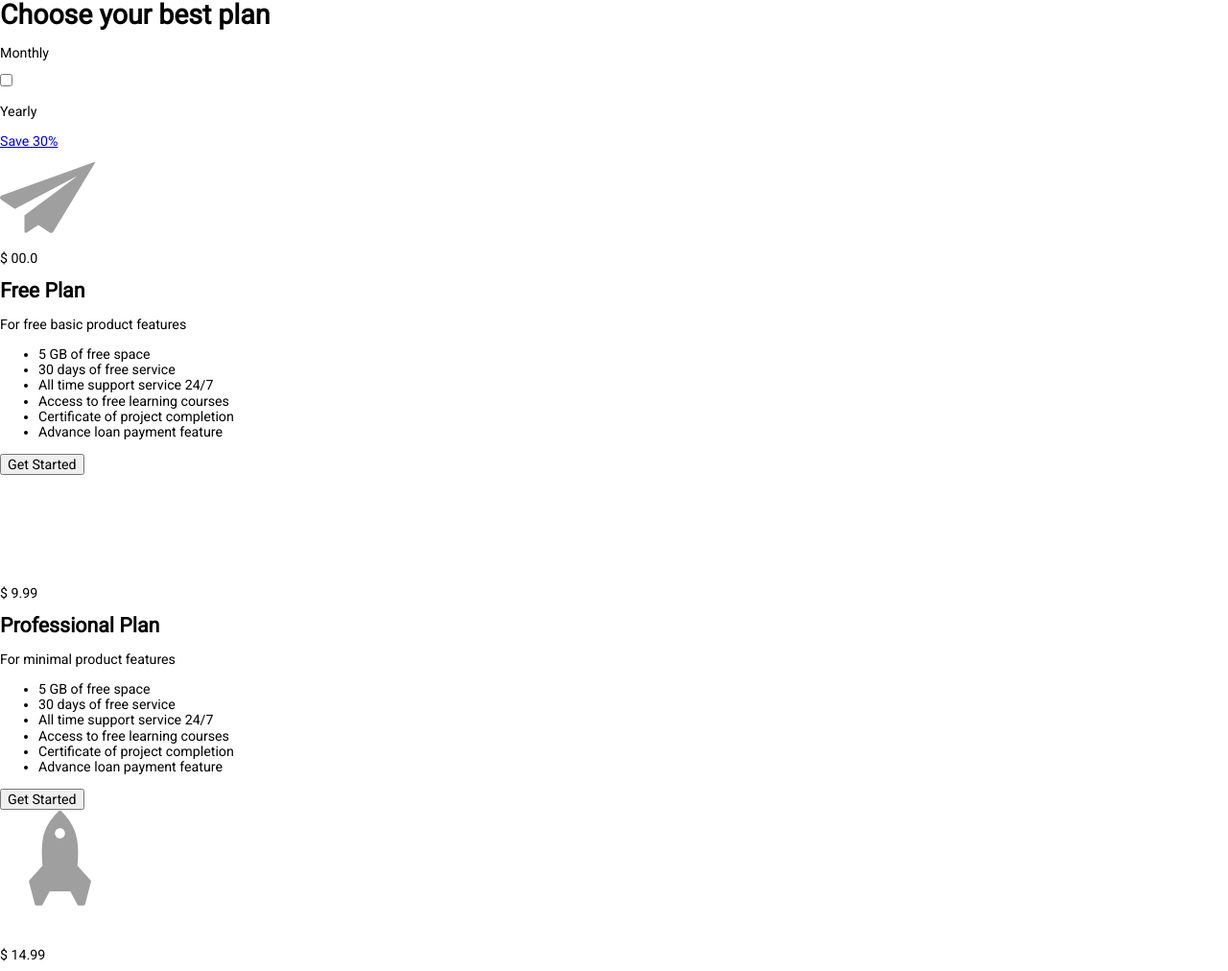
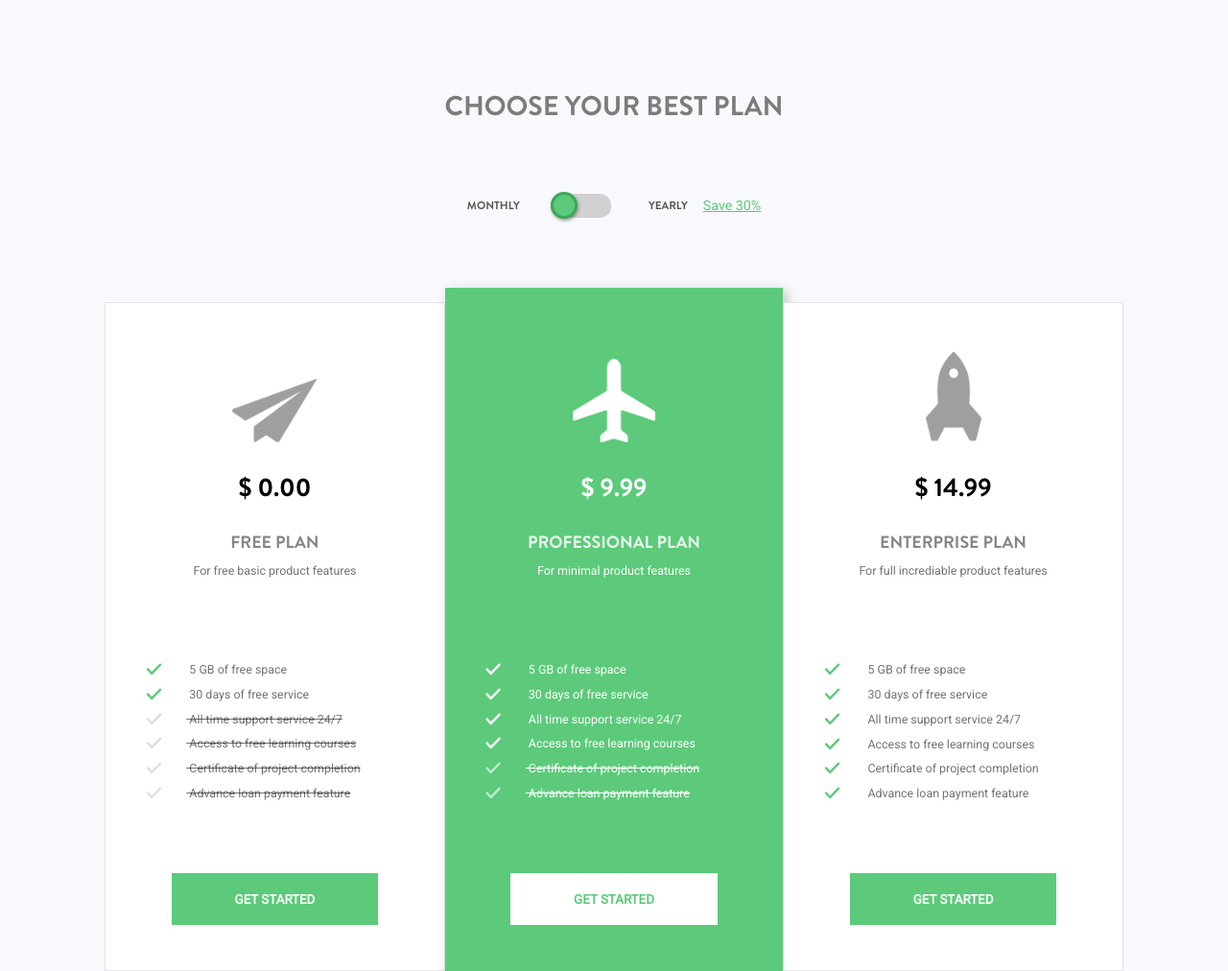
Before and after one commit to GMerencio/pricing-plan, a website built with webpack: page dist/index.html in a window 1280 px wide. Shown: the top 1012 px of the page at 96% size. Built offline with nearby package versions, Linux system fonts and the light colour scheme; files that its build step writes are made by us from their sources.

Commit message:
Style done

```diff
--- a/src/js/prices.js
+++ b/src/js/prices.js
@@ -1,5 +1,5 @@
-var MONTH_PRICES = ["00.0", "9.99", "14.99"];
-var YEARLY_PRICES = ["00.0", "99.99", "154.99"];
+var MONTH_PRICES = ["0.00", "9.99", "14.99"];
+var YEARLY_PRICES = ["0.00", "99.99", "154.99"];
 export var PRICING_OPTIONS = {MONTHLY: "month", YEARLY: "year"};
 
 /**
--- /dev/null
+++ b/src/scss/fontello.css
@@ -0,0 +1,58 @@
+@font-face {
+  font-family: 'fontello';
+  src: url('../font/fontello.eot?74764449');
+  src: url('../font/fontello.eot?74764449#iefix') format('embedded-opentype'),
+       url('../font/fontello.woff2?74764449') format('woff2'),
+       url('../font/fontello.woff?74764449') format('woff'),
+       url('../font/fontello.ttf?74764449') format('truetype'),
+       url('../font/fontello.svg?74764449#fontello') format('svg');
+  font-weight: normal;
+  font-style: normal;
+}
+/* Chrome hack: SVG is rendered more smooth in Windozze. 100% magic, uncomment if you need it. */
+/* Note, that will break hinting! In other OS-es font will be not as sharp as it could be */
+/*
+@media screen and (-webkit-min-device-pixel-ratio:0) {
+  @font-face {
+    font-family: 'fontello';
+    src: url('../font/fontello.svg?74764449#fontello') format('svg');
+  }
+}
+*/
+
+ [class^="icon-"]:before, [class*=" icon-"]:before {
+  font-family: "fontello";
+  font-style: normal;
+  font-weight: normal;
+  speak: none;
+
+  display: inline-block;
+  text-decoration: inherit;
+  width: 1em;
+  margin-right: .2em;
+  text-align: center;
+  /* opacity: .8; */
+
+  /* For safety - reset parent styles, that can break glyph codes*/
+  font-variant: normal;
+  text-transform: none;
+
+  /* fix buttons height, for twitter bootstrap */
+  line-height: 1em;
+
+  /* Animation center compensation - margins should be symmetric */
+  /* remove if not needed */
+  margin-left: .2em;
+
+  /* you can be more comfortable with increased icons size */
+  /* font-size: 120%; */
+
+  /* Font smoothing. That was taken from TWBS */
+  -webkit-font-smoothing: antialiased;
+  -moz-osx-font-smoothing: grayscale;
+
+  /* Uncomment for 3D effect */
+  /* text-shadow: 1px 1px 1px rgba(127, 127, 127, 0.3); */
+}
+
+.icon-check:before { content: '\e800'; } /* '' */
--- a/src/scss/main.scss
+++ b/src/scss/main.scss
@@ -16,8 +16,17 @@
  * Body.................Base body style.
  * Headings.............H1-H6 base styles.
  *
+ * OBJECTS
+ * Text.................Various text styles.
+ * List.................Styles for ordered and unordered lists.
+ * Image................Various image styles.
+ *
  * COMPONENTS
  * Buttons..............Button elements.
+ * Pricing-options......Monthly/Yearly pricing options.
+ * Toggle-switch........Toggle switch component.
+ * Containers...........Generic containers used throughout the site.
+ * Icons................Icons used throughout the site.
  */
 
 
@@ -51,7 +60,9 @@ $browser-context: 16;
 $white-lilac: #F8F9FC;
 $boulder: #7C7C7C;
 $emerald: #5CCA7A;
+$emerald-2: #5DC97B;
 $alto: #D1D1D1;
+$alto-2: #DFDFDF;
 $white: #FFF;
 $black: #000;
 $chateau-green: #3BA959;
@@ -71,16 +82,23 @@ $grayish-4: rgba(0,0,0,0.78);
 
 @font-face {
     font-family: 'brandon-bold';
-    src: url('../fonts/brandon_bld.otf');
+    src: url('../font/brandon_bld.otf');
 }
 
-$main-font: 'Roboto', sans-serif;
+$main-font: 'brandon-bold', sans-serif;
+$secondary-font: 'Roboto', sans-serif;
 
 
 
 /*------------------------------------*\
   #Breakpoints
 \*------------------------------------*/
+
+$bp-medium: em(900);
+$bp-large: em(1200);
+
+$large-screen-and-below: "(max-width: #{$bp-large})";
+$medium-screen-and-below: "(max-width: #{$bp-medium})";
 
 
 
@@ -104,6 +122,10 @@ html {
 
 html {
   font-size: (100vw/1440) * $browser-context;
+
+  @media #{$large-screen-and-below} {
+    font-size: 14px;
+  }
 }
 
 
@@ -114,6 +136,7 @@ html {
 
 body {
   font-family: $main-font;
+  background-color: $white-lilac;
 }
 
 
@@ -129,5 +152,272 @@ h1, h2, h3, h4, h5, h6 {
 
 
 /*------------------------------------*\
+  #Text
+\*------------------------------------*/
+
+.txt-link {
+  font-size: rem(16);
+  color: $emerald;
+  font-family:  $secondary-font;
+  font-weight:  500;
+  margin-left: rem(18);
+}
+
+.txt-price {
+  margin-bottom:  rem(36);
+  margin-top:     rem(36);
+  font-size:    rem(30);
+  font-weight:  400;
+  font-family:  $main-font;
+  color: $black;
+}
+
+.txt-price--special {
+  color: $white;
+}
+
+.heading-main {
+  margin-top:     rem(107);
+  margin-bottom:  rem(72);
+  text-transform: uppercase;
+  color: $boulder;
+  font-weight:  400;
+  text-align: center;
+
+  @media #{$medium-screen-and-below} {
+    margin-top:     0;
+    margin-bottom:  rem(25);
+  }
+}
+
+.heading-pricing {
+  text-transform: uppercase;
+  font-size:    rem(20);
+  font-weight:  400;
+  font-family:  $main-font;
+  color: $grayish;
+}
+
+.heading-pricing--special {
+  color: rgba(255, 255, 255, 0.88);
+}
+
+
+
+/*------------------------------------*\
+  #List
+\*------------------------------------*/
+
+.list-features {
+  margin-top:     rem(79);
+  margin-bottom:  rem(79);
+  margin-left:    rem(45);
+  margin-right:   rem(98);
+  padding-left: 0;
+  list-style: none;
+  line-height: rem(29);
+}
+  .list-features .icon-check {
+    color: $emerald-2;
+  }
+
+  .list-features__disabled {
+    text-decoration-line: line-through;
+  }
+
+    .list-features__disabled .icon-check {
+      color: $alto-2;
+    }
+
+.list-features--special {
+
+}
+
+  .list-features--special .icon-check {
+    color: $white;
+  }
+
+  .list-features--special__disabled {
+    text-decoration-line: line-through;
+  }
+
+    .list-features--special__disabled .icon-check {
+      color:  rgba(255,255,255,0.61);
+    }
+
+
+
+/*------------------------------------*\
+  #Image
+\*------------------------------------*/
+
+.img-paper {
+  position: relative;
+  width: rem(99);
+  height: rem(74);
+}
+
+.img-plane {
+  position: relative;
+  width: rem(97);
+  height: rem(97);
+  top: -#{rem(22)};
+  margin-bottom: -#{rem(22)};
+}
+
+.img-rocket {
+  position: relative;
+  width: rem(126);
+  height: rem(132);
+  top: -#{rem(33)};
+  margin-bottom: -#{rem(58)};
+}
+
+
+
+/*------------------------------------*\
   #Buttons
 \*------------------------------------*/
+
+.btn {
+  margin-bottom: rem(52);
+  text-transform: uppercase;
+  border: none;
+  cursor: pointer;
+  background-color: $emerald;
+  color: $white;
+  font-size:    rem(15);
+  font-family:  $secondary-font;
+  font-weight:  700;
+  padding-left:   rem(74);
+  padding-right:  rem(74);
+  padding-top:    rem(22);
+  padding-bottom: rem(22);
+}
+
+.btn--special {
+  background-color: $white;
+  color: $emerald;
+}
+
+
+
+/*------------------------------------*\
+  #Pricing-options
+\*------------------------------------*/
+
+.pricing-options {
+  display: flex;
+  align-items: center;
+  justify-content: center;
+  margin-bottom: rem(88);
+
+  @media #{$medium-screen-and-below} {
+    margin-bottom: rem(44);
+  }
+}
+
+  .pricing-options__txt {
+    text-transform: uppercase;
+    color: $grayish-3;
+    font-weight:  400;
+    font-size:    rem(13);
+  }
+
+
+
+/*------------------------------------*\
+  #Toggle-switch
+\*------------------------------------*/
+
+.toggle-switch {
+  position: relative;
+  display: inline-block;
+  width: rem(71);
+  height: rem(28);
+  margin-left:  rem(36);
+  margin-right: rem(44);
+}
+
+  .toggle-switch__checkbox {
+    display: none;
+  }
+
+  .toggle-switch__slider {
+    position: absolute;
+    cursor: pointer;
+    top:    0;
+    left:   0;
+    right:  0;
+    bottom: 0;
+    background-color: $alto;
+    transition: .4s;
+    border-radius: rem(13);
+
+    &::before {
+      position: absolute;
+      content: "";
+      height: rem(32);
+      width: rem(32);
+      top: -#{rem(2)};
+      background-color: $emerald;
+      border: rem(4) solid #3ba959;
+      transition: .4s;
+      border-radius: 50%;
+      box-shadow: rem(1) rem(2) rem(4) rgba(62,62,62,0.5);
+    }
+  }
+
+  .toggle-switch__checkbox:checked + .toggle-switch__slider::before {
+    transform: translateX(rem(40));
+  }
+
+
+
+/*------------------------------------*\
+  #Containers
+\*------------------------------------*/
+
+.box-container {
+  display: flex;
+  justify-content: center;
+
+  @media #{$medium-screen-and-below} {
+    flex-direction: column;
+  }
+}
+
+  .box-container__item {
+    display: flex;
+    flex-direction: column;
+    align-items: center;
+    border: solid rem(1) #e5e5e5;
+    background-color: $white;
+    padding-top: rem(89);
+    font-family:  $secondary-font;
+    font-size:    rem(14);
+    font-weight:  400;
+    color: $grayish-2;
+  }
+
+  .box-container__item--featured {
+    margin-top:     -#{rem(17)};
+    margin-bottom:  -#{rem(17)};
+    padding-top: rem(89 + 17);
+    background-color: $emerald;
+    border: 0;
+    box-shadow: rem(4) rem(4) rem(14) rgba(0,0,0,0.23);
+    color: $white;
+  }
+
+
+
+/*------------------------------------*\
+  #Icons
+\*------------------------------------*/
+
+@import 'fontello';
+
+.icon-check {
+  margin-right: rem(30);
+}
--- a/webpack.common.js
+++ b/webpack.common.js
@@ -22,7 +22,7 @@ module.exports = {
        }]
      },
      {
-       test: /\.(woff|woff2|ttf|otf)$/,
+       test: /\.(woff|woff2|ttf|otf|eot)$/,
        loader: 'url-loader?limit=100000'
      }
     ]
```
Also changed, not shown: dist/bundle.js, dist/img/fontello.svg (added), dist/index.html, dist/main.css (added), src/font/brandon_bld.otf (renamed from src/fonts/brandon_bld.otf), src/font/fontello.ttf (added), src/font/fontello.woff (added), src/font/fontello.woff2 (added), 4 other files.
